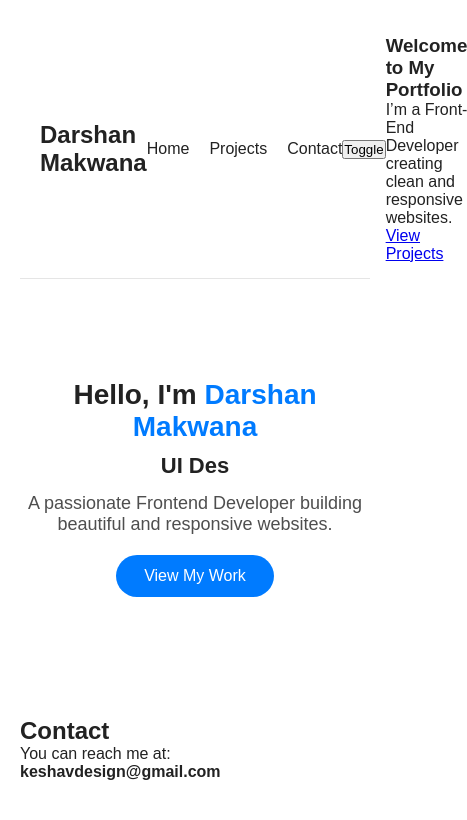
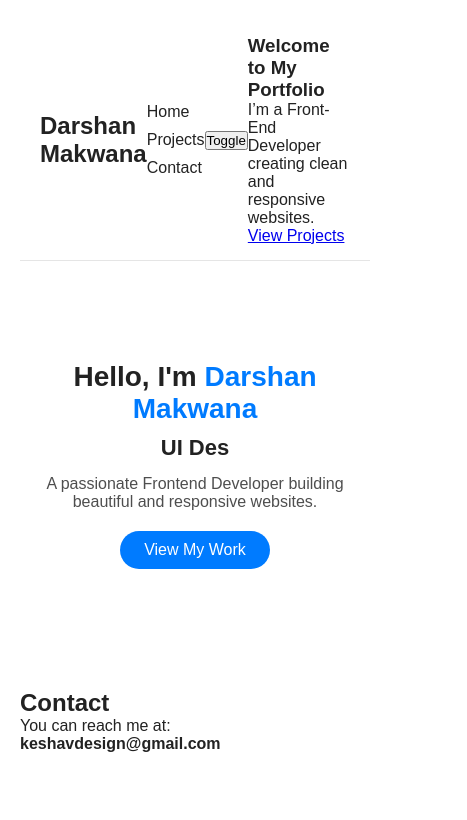
Before and after one commit to karmaboy1309/dev-portfolio, a plain HTML site: page index.html in a window 390 px wide. Shown: the top 820 px of the page, 467 px wide, since content can reach past the window. Drawn offline with Linux system fonts and the light colour scheme.

Commit message:
Added Hero Section and Improved Responsive Design in style.css

```diff
--- a/css/styles.css
+++ b/css/styles.css
@@ -35,6 +35,13 @@ body {
   display: flex;
   justify-content: space-between;
   align-items: center;
+  padding: 15px 20px;
+  position: sticky;
+  top: 0;
+  background: var(--bg);
+  backdrop-filter: blur(10px);
+  z-index: 100;
+  border-bottom: 1px solid rgba(0,0,0,0.1);
 }
 
 .logo {
@@ -42,65 +49,6 @@ body {
   font-weight: bold;
   text-decoration: none;
   color: var(--text);
-}
-
-/* ----------- HERO SECTION ----------- */
-#hero {
-  padding: 60px 20px;
-  text-align: center;
-}
-
-#hero h1 {
-  font-size: 36px;
-  margin-bottom: 10px;
-}
-
-/* ----------- PROJECT GRID ----------- */
-#projects {
-  padding: 30px 20px;
-}
-
-.grid {
-  margin-top: 20px;
-  display: grid;
-  grid-template-columns: repeat(auto-fit, minmax(240px, 1fr));
-  gap: 20px;
-}
-
-.project-card {
-  background: var(--card-bg);
-  padding: 20px;
-  border-radius: 10px;
-  transition: transform 0.3s ease;
-}
-
-.project-card:hover {
-  transform: translateY(-5px);
-}
-
-.project-card h3 {
-  margin-bottom: 10px;
-}
-
-/* ----------- RESPONSIVE ----------- */
-@media (max-width: 600px) {
-  #hero h1 {
-    font-size: 28px;
-  }
-}
-
-/* ---------- NAVBAR STYLING ---------- */
-.nav {
-  display: flex;
-  justify-content: space-between;
-  align-items: center;
-  padding: 15px 20px;
-  position: sticky;
-  top: 0;
-  background: var(--bg);
-  backdrop-filter: blur(10px);
-  z-index: 100;
-  border-bottom: 1px solid rgba(0,0,0,0.1);
 }
 
 .nav-links {
@@ -120,10 +68,15 @@ body {
   opacity: 0.6;
 }
 
-/* -------- HERO SECTION -------- */
+/* ----------- HERO SECTION ----------- */
 #hero {
   padding: 80px 20px;
   text-align: center;
+}
+
+#hero h1 {
+  font-size: 36px;
+  margin-bottom: 10px;
 }
 
 #hero .highlight {
@@ -172,3 +125,51 @@ body {
   height: 30px;
   font-weight: 600;
 }
+
+/* ----------- PROJECT GRID ----------- */
+#projects {
+  padding: 30px 20px;
+}
+
+.grid {
+  margin-top: 20px;
+  display: grid;
+  grid-template-columns: repeat(auto-fit, minmax(240px, 1fr));
+  gap: 20px;
+}
+
+.project-card {
+  background: var(--card-bg);
+  padding: 20px;
+  border-radius: 10px;
+  transition: transform 0.3s ease;
+}
+
+.project-card:hover {
+  transform: translateY(-5px);
+}
+
+.project-card h3 {
+  margin-bottom: 10px;
+}
+
+/* ----------- RESPONSIVE (MOBILE) ----------- */
+@media (max-width: 600px) {
+
+  .nav-links {
+    flex-direction: column;
+    gap: 10px;
+  }
+
+  #hero h1 {
+    font-size: 28px;
+  }
+
+  #hero p {
+    font-size: 16px;
+  }
+
+  .cta-btn {
+    padding: 10px 24px;
+  }
+}
```
